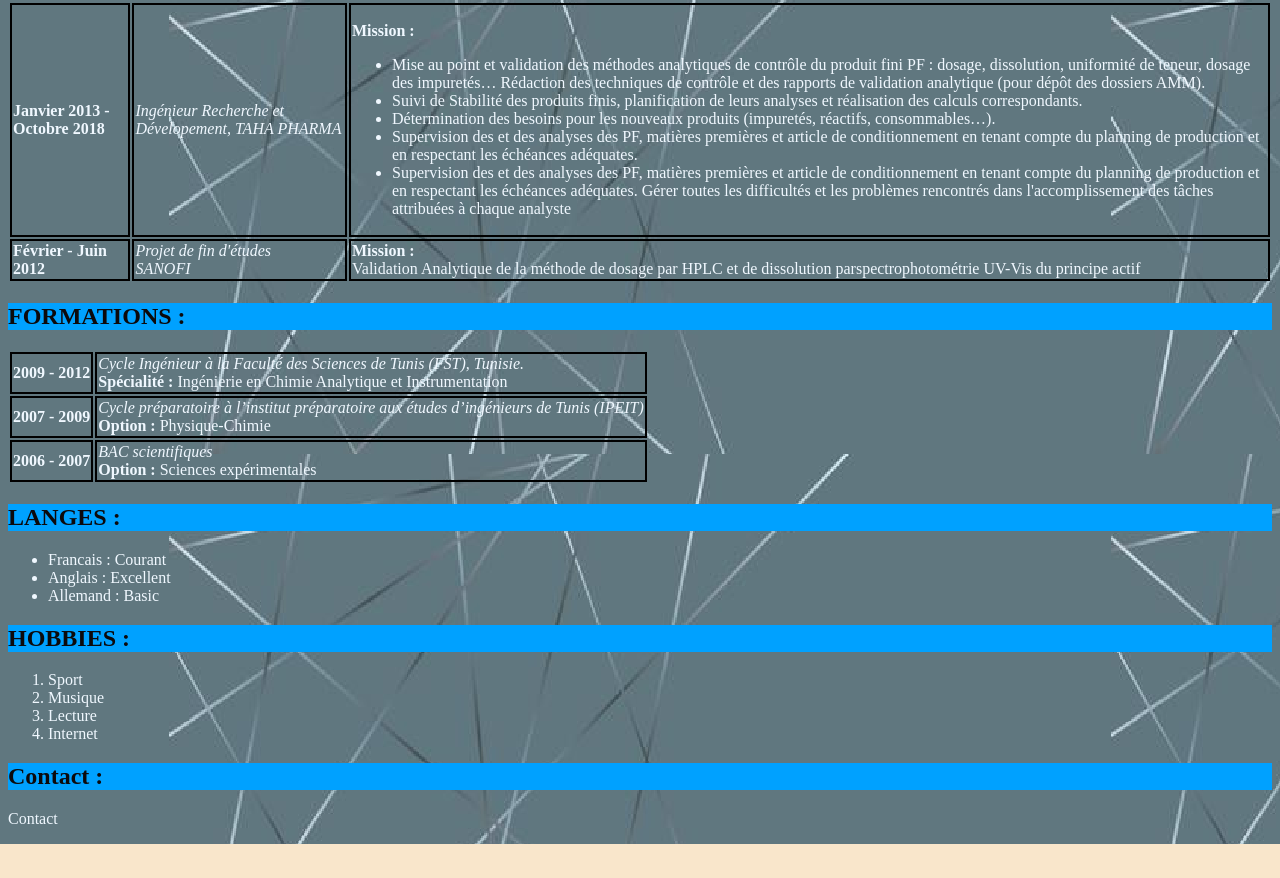
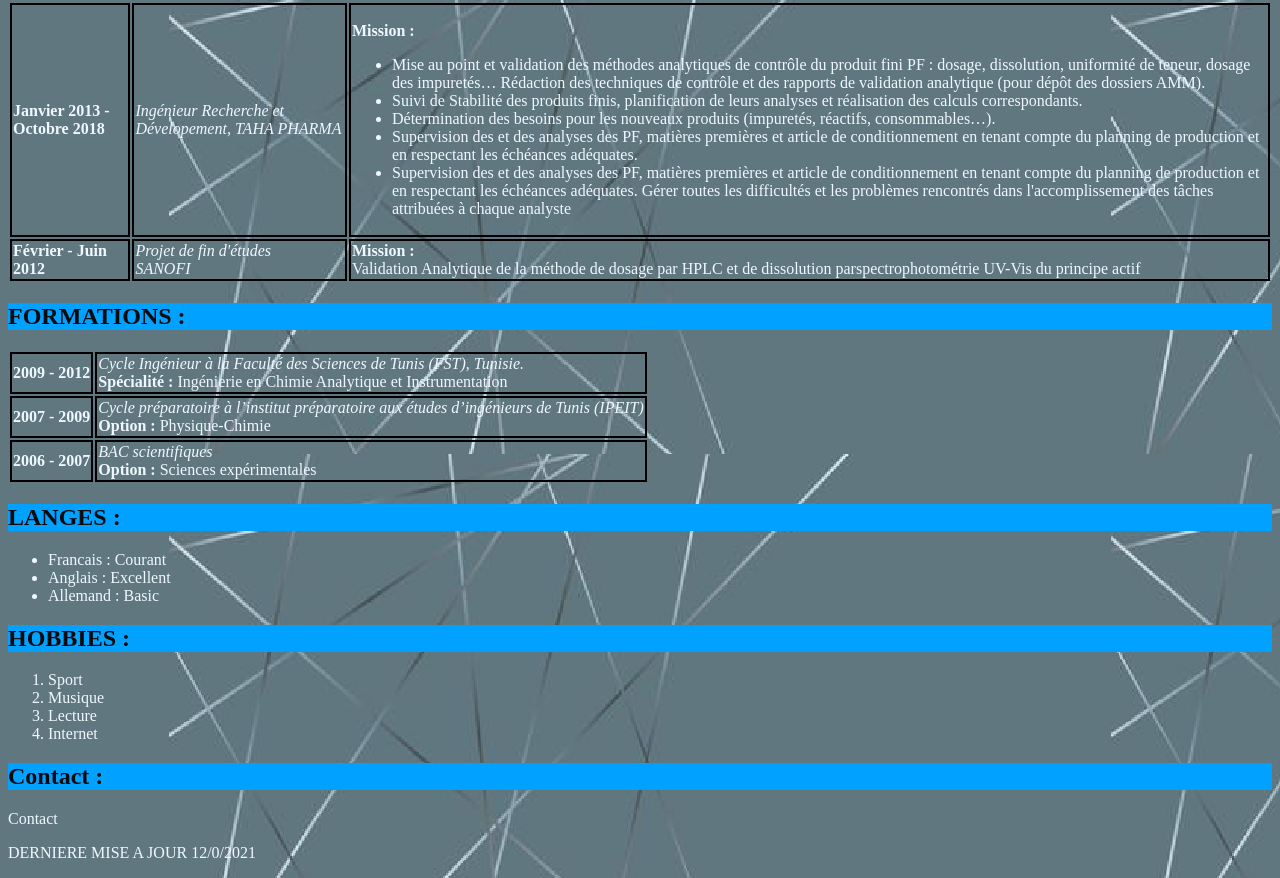
Before and after one commit to Sawsen-bouabid/CV-Sawsen, a plain HTML site: page CV_Sawsen.html in a window 1280 px wide. Shown: the part 588-1466 px from the top of the page. Before the commit the page ends 1432 px from the top, so only its background shows below. Drawn offline with Linux system fonts and the light colour scheme.

Commit message:
date de derniere mise à jour footer

```diff
--- a/CV_Sawsen.html
+++ b/CV_Sawsen.html
@@ -135,7 +135,7 @@
 
 
 
-
+<p>DERNIERE MISE A JOUR 12/0/2021</p>
 
     </body>
 </html>
```
